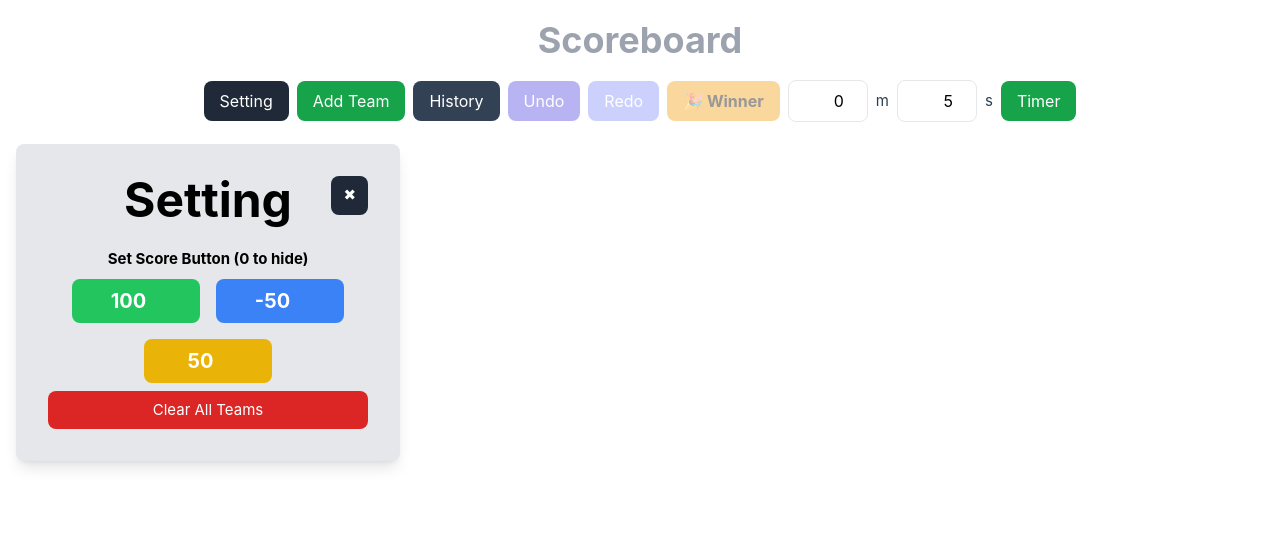
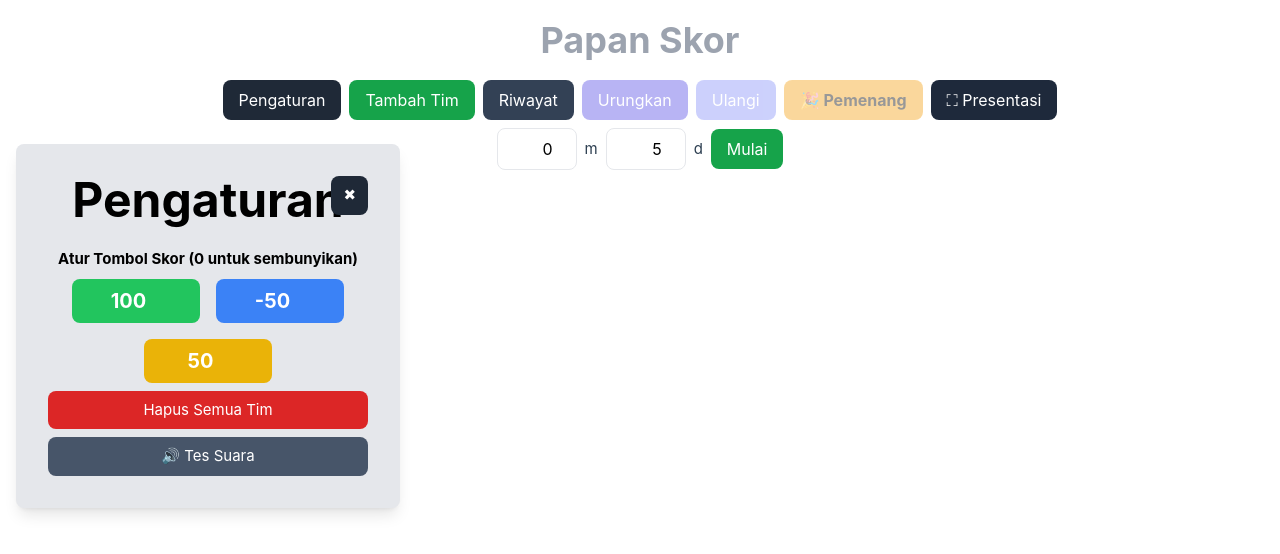
Before and after one commit to mrtalhim/cerdas-cermat-scoreboard, a Vue app: page / in a window 1280 px wide. Shown: the top 554 px of the page. Built offline with nearby package versions, Linux system fonts and the light colour scheme.

Commit message:
present mode, sound path fix, cutoff fixes, Indonesian copy

```diff
--- a/src/components/Scoreboard.vue
+++ b/src/components/Scoreboard.vue
@@ -1,29 +1,36 @@
 <template>
   <div :class="['flex flex-col items-center mx-auto text-center p-2 portrait:p-2 sm:p-4 gap-1.5 portrait:gap-1.5 sm:gap-2 min-h-screen min-h-dvh relative w-full max-w-7xl overflow-x-clip pb-[max(0.5rem,env(safe-area-inset-bottom))]', backgroundColorClass]">
     <input
+      v-if="!isPresenting"
       v-model="title"
-      placeholder="Scoreboard"
-      aria-label="Scoreboard title"
+      placeholder="Papan Skor"
+      aria-label="Judul papan skor"
       class="w-full font-bold text-xl portrait:text-xl sm:text-3xl lg:text-4xl text-center text-pretty bg-transparent px-2 py-1"
     />
+    <h1
+      v-else
+      class="w-full font-bold text-xl portrait:text-xl sm:text-3xl lg:text-4xl text-center text-pretty px-2 py-1 truncate"
+    >
+      {{ title || 'Papan Skor' }}
+    </h1>
 
     <!-- Toolbar -->
-    <div class="flex flex-row flex-wrap gap-1.5 portrait:gap-1.5 sm:gap-2 items-center justify-center m-1 sm:m-2 w-full max-w-4xl px-1">
+    <div v-if="!isPresenting" class="flex flex-row flex-wrap gap-1.5 portrait:gap-1.5 sm:gap-2 items-center justify-center m-1 sm:m-2 w-full max-w-4xl px-1">
       <button @click="togglePanel" class="bg-gray-800 text-white text-sm sm:text-base px-3 sm:px-4 py-2 rounded-lg touch-manipulation portrait:min-h-[2.75rem]">
-        Setting
+        Pengaturan
       </button>
       <button
         @click="addTeam"
         class="bg-green-600 text-white text-sm sm:text-base px-3 sm:px-4 py-2 rounded-lg transition-all duration-100 hover:scale-105 active:scale-105 touch-manipulation portrait:min-h-[2.75rem]"
       >
-        Add Team
+        Tambah Tim
       </button>
       <button
         @click="toggleHistory"
         class="bg-slate-700 text-white text-sm sm:text-base px-3 sm:px-4 py-2 rounded-lg relative touch-manipulation portrait:min-h-[2.75rem]"
-        aria-label="Toggle score history"
+        aria-label="Buka riwayat skor"
       >
-        History
+        Riwayat
         <span
           v-if="history.length"
           class="absolute -top-2 -right-2 bg-amber-400 text-black text-xs font-bold rounded-full px-2 py-0.5"
@@ -34,101 +41,143 @@
       <button
         @click="undo"
         :disabled="!canUndo"
-        title="Undo last change (Ctrl+Z)"
+        title="Urungkan perubahan terakhir (Ctrl+Z)"
         class="bg-indigo-600 text-white text-sm sm:text-base px-3 sm:px-4 py-2 rounded-lg disabled:opacity-40 disabled:cursor-not-allowed touch-manipulation portrait:min-h-[2.75rem]"
       >
-        Undo
+        Urungkan
       </button>
       <button
         @click="redo"
         :disabled="!canRedo"
-        title="Redo (Ctrl+Shift+Z)"
+        title="Ulangi (Ctrl+Shift+Z)"
         class="bg-indigo-400 text-white text-sm sm:text-base px-3 sm:px-4 py-2 rounded-lg disabled:opacity-40 disabled:cursor-not-allowed touch-manipulation portrait:min-h-[2.75rem]"
       >
-        Redo
+        Ulangi
       </button>
       <button
         @click="celebrateWinner"
         :disabled="teams.length === 0"
-        title="Celebrate current leader"
+        title="Rayakan tim yang memimpin"
         class="bg-amber-500 text-black font-bold text-sm sm:text-base px-3 sm:px-4 py-2 rounded-lg disabled:opacity-40 disabled:cursor-not-allowed transition-all duration-100 hover:scale-105 touch-manipulation portrait:min-h-[2.75rem]"
       >
-        🎉 Winner
+        🎉 Pemenang
+      </button>
+      <button
+        @click="togglePresent"
+        title="Mode presentasi: sembunyikan toolbar (F)"
+        class="bg-slate-800 text-white text-sm sm:text-base px-3 sm:px-4 py-2 rounded-lg touch-manipulation portrait:min-h-[2.75rem]"
+      >
+        ⛶ Presentasi
       </button>
       <div v-if="!isCountingDown" class="flex flex-row flex-wrap gap-1.5 sm:gap-2 items-center justify-center portrait:w-full">
-        <label class="sr-only" for="timer-minutes">Minutes</label>
+        <label class="sr-only" for="timer-minutes">Menit</label>
         <input
           id="timer-minutes"
           v-model.number="minutes"
           type="number"
           min="0"
           max="999"
-          placeholder="Minutes"
+          placeholder="Menit"
           class="w-16 sm:w-20 text-base text-black text-end p-2 border rounded-lg"
         />
         <span aria-hidden="true">m</span>
-        <label class="sr-only" for="timer-seconds">Seconds</label>
+        <label class="sr-only" for="timer-seconds">Detik</label>
         <input
           id="timer-seconds"
           v-model.number="seconds"
           type="number"
           min="0"
           max="59"
-          placeholder="Seconds"
+          placeholder="Detik"
           class="w-16 sm:w-20 text-base text-black text-end p-2 border rounded-lg"
         />
-        <span aria-hidden="true">s</span>
+        <span aria-hidden="true">d</span>
         <button @click="startCountdown" class="bg-green-600 text-white text-sm sm:text-base px-3 sm:px-4 py-2 rounded-lg touch-manipulation portrait:min-h-[2.75rem]">
-          Timer
+          Mulai
         </button>
       </div>
     </div>
 
+    <!-- Floating mini-controls while presenting (toolbar is hidden) -->
+    <div
+      v-if="isPresenting"
+      class="fixed bottom-3 right-3 z-40 flex gap-2 opacity-70 hover:opacity-100 focus-within:opacity-100"
+    >
+      <button
+        @click="undo"
+        :disabled="!canUndo"
+        title="Urungkan (Ctrl+Z)"
+        class="bg-indigo-600 text-white text-sm px-3 py-2 rounded-full shadow-lg disabled:opacity-40 touch-manipulation min-h-[2.75rem]"
+      >
+        ↩ Urungkan
+      </button>
+      <button
+        v-if="!isCountingDown"
+        @click="startCountdown"
+        title="Mulai pewaktu"
+        class="bg-green-600 text-white text-sm px-3 py-2 rounded-full shadow-lg touch-manipulation min-h-[2.75rem]"
+      >
+        ⏱ Mulai
+      </button>
+      <button
+        @click="togglePresent"
+        title="Keluar mode presentasi (Esc)"
+        class="bg-slate-800 text-white text-sm px-3 py-2 rounded-full shadow-lg touch-manipulation min-h-[2.75rem]"
+      >
+        ✕ Keluar
+      </button>
+    </div>
+
     <!-- Leader banner -->
-    <div v-if="leaderNames" class="text-base sm:text-lg font-semibold text-gray-800 px-2 text-balance" aria-live="polite">
-      👑 Leading: {{ leaderNames }}
+    <div v-if="leaderNames" class="px-2" aria-live="polite">
+      <span class="inline-block bg-amber-300 text-black text-base sm:text-lg font-semibold px-3 py-1 rounded-full shadow">
+        👑 Memimpin: {{ leaderNames }}
+      </span>
     </div>
 
     <!-- Settings panel -->
     <transition name="fade">
       <div
         v-show="isPanelOpen"
-        class="absolute top-24 portrait:top-20 sm:top-36 left-1/2 -translate-x-1/2 sm:left-4 sm:translate-x-0 sm:self-start z-20 flex flex-col bg-gray-200 p-4 portrait:p-4 sm:p-8 gap-2 rounded-lg shadow-lg w-[min(24rem,calc(100vw-1rem))] max-h-[85dvh] portrait:max-h-[calc(100dvh-6rem)] overflow-y-auto"
+        class="fixed top-24 portrait:top-20 sm:top-36 left-1/2 -translate-x-1/2 sm:left-4 sm:translate-x-0 sm:self-start z-20 flex flex-col bg-gray-200 p-4 portrait:p-4 sm:p-8 gap-2 rounded-lg shadow-lg w-[min(24rem,calc(100vw-1rem))] max-h-[85dvh] portrait:max-h-[calc(100dvh-6rem)] overflow-y-auto"
       >
         <div class="flex flex-row gap-2 justify-end items-baseline">
-          <h2 class="text-3xl sm:text-5xl text-black font-bold mb-4 w-full">Setting</h2>
-          <button @click="togglePanel" class="absolute bg-gray-800 text-white px-3 py-2 rounded-lg" aria-label="Close settings">
+          <h2 class="text-3xl sm:text-5xl text-black font-bold mb-4 w-full">Pengaturan</h2>
+          <button @click="togglePanel" class="absolute bg-gray-800 text-white px-3 py-2 rounded-lg" aria-label="Tutup pengaturan">
             &#10006;
           </button>
         </div>
         <div class="flex flex-col gap-2">
-          <span class="text-black font-bold">Set Score Button (0 to hide)</span>
+          <span class="text-black font-bold">Atur Tombol Skor (0 untuk sembunyikan)</span>
           <div class="flex flex-wrap gap-2 sm:gap-4 justify-center w-full">
             <input
               v-model.number="globalScores.score1"
               type="number"
-              aria-label="First score button value"
+              aria-label="Nilai tombol skor pertama"
               class="bg-green-500 text-lg sm:text-xl text-white font-bold text-center p-2 w-24 sm:w-32 min-w-0 rounded-lg"
-              placeholder="Score Value"
+              placeholder="Nilai Skor"
             />
             <input
               v-model.number="globalScores.score2"
               type="number"
-              aria-label="Second score button value"
+              aria-label="Nilai tombol skor kedua"
               class="bg-blue-500 text-lg sm:text-xl text-white font-bold text-center p-2 w-24 sm:w-32 min-w-0 rounded-lg"
-              placeholder="Score Value"
+              placeholder="Nilai Skor"
             />
             <input
               v-model.number="globalScores.score3"
               type="number"
-              aria-label="Third score button value"
+              aria-label="Nilai tombol skor ketiga"
               class="bg-yellow-500 text-lg sm:text-xl text-white font-bold text-center p-2 w-24 sm:w-32 min-w-0 rounded-lg"
-              placeholder="Score Value"
+              placeholder="Nilai Skor"
             />
           </div>
         </div>
         <button @click="resetAll" class="bg-red-600 text-white text-center p-2 rounded-lg w-auto">
-          Clear All Teams
+          Hapus Semua Tim
+        </button>
+        <button @click="testSound" class="bg-slate-600 text-white text-center p-2 rounded-lg w-auto">
+          🔊 Tes Suara
         </button>
       </div>
     </transition>
@@ -137,11 +186,11 @@
     <transition name="fade">
       <div
         v-show="isHistoryOpen"
-        class="absolute top-24 portrait:top-20 sm:top-36 left-1/2 -translate-x-1/2 sm:left-auto sm:translate-x-0 sm:right-4 sm:self-end z-20 flex flex-col bg-white p-4 sm:p-6 gap-2 rounded-lg shadow-lg w-[min(20rem,calc(100vw-1rem))] max-h-[70vh] max-h-[70dvh] portrait:max-h-[calc(100dvh-6rem)] overflow-hidden text-left"
+        class="fixed top-24 portrait:top-20 sm:top-36 left-1/2 -translate-x-1/2 sm:left-auto sm:translate-x-0 sm:right-4 sm:self-end z-20 flex flex-col bg-white p-4 sm:p-6 gap-2 rounded-lg shadow-lg w-[min(20rem,calc(100vw-1rem))] max-h-[70vh] max-h-[70dvh] portrait:max-h-[calc(100dvh-6rem)] overflow-hidden text-left"
       >
         <div class="flex flex-row gap-2 justify-between items-center">
-          <h2 class="text-2xl text-black font-bold">History</h2>
-          <button @click="toggleHistory" class="bg-gray-800 text-white px-3 py-1 rounded-lg" aria-label="Close history">
+          <h2 class="text-2xl text-black font-bold">Riwayat</h2>
+          <button @click="toggleHistory" class="bg-gray-800 text-white px-3 py-1 rounded-lg" aria-label="Tutup riwayat">
             &#10006;
           </button>
         </div>
@@ -151,25 +200,25 @@
             :disabled="!canUndo"
             class="flex-1 bg-indigo-600 text-white px-2 py-1 rounded-lg disabled:opacity-40"
           >
-            Undo
+            Urungkan
           </button>
           <button
             @click="redo"
             :disabled="!canRedo"
             class="flex-1 bg-indigo-400 text-white px-2 py-1 rounded-lg disabled:opacity-40"
           >
-            Redo
+            Ulangi
           </button>
           <button
             @click="clearHistory"
             :disabled="history.length === 0 && redoStack.length === 0"
             class="flex-1 bg-gray-500 text-white px-2 py-1 rounded-lg disabled:opacity-40"
           >
-            Clear
+            Hapus
           </button>
         </div>
         <p v-if="history.length === 0" class="text-gray-500 text-sm">
-          No changes yet. Score updates, adds and removes will show up here.
+          Belum ada perubahan. Perubahan skor, tambah dan hapus tim akan muncul di sini.
         </p>
         <ol v-else class="overflow-y-auto min-h-0 flex flex-col gap-1 pr-1">
           <li
@@ -187,7 +236,7 @@
     <!-- Countdown overlay -->
     <div
       v-if="isCountingDown"
-      class="absolute inset-0 z-30 bg-black bg-opacity-75 flex flex-col items-center justify-center gap-4 p-4"
+      class="fixed inset-0 z-30 bg-black bg-opacity-75 flex flex-col items-center justify-center gap-4 p-4"
     >
       <div class="text-white font-bold tabular-nums leading-none text-center text-[clamp(2.75rem,17vw,9rem)] portrait:text-[clamp(2.75rem,20vw,6.5rem)] animate-pulse" aria-live="assertive">
         {{ formattedCountdown }}
@@ -198,17 +247,17 @@
           @click="pauseCountdown"
           class="bg-amber-500 text-black font-bold px-4 py-2 rounded-lg touch-manipulation portrait:min-h-[2.75rem] portrait:px-6"
         >
-          Pause
+          Jeda
         </button>
         <button
           v-else
           @click="resumeCountdown"
           class="bg-green-600 text-white px-4 py-2 rounded-lg touch-manipulation portrait:min-h-[2.75rem] portrait:px-6"
         >
-          Resume
+          Lanjut
         </button>
         <button @click="resetCountdown" class="bg-red-600 text-white px-4 py-2 rounded-lg touch-manipulation portrait:min-h-[2.75rem] portrait:px-6">
-          Reset
+          Ulang
         </button>
       </div>
     </div>
@@ -222,9 +271,9 @@
         :class="[
           'team-card flex flex-col p-3 sm:p-4 gap-2 rounded-lg shadow transition-all duration-300 min-h-[9rem] portrait:min-h-[12rem] sm:min-h-[12rem] min-w-0',
           team.lastChange > 0
-            ? 'bg-green-500 scale-110'
+            ? 'bg-green-500 scale-[1.03]'
             : team.lastChange < 0
-              ? 'bg-red-500 scale-90'
+              ? 'bg-red-500 scale-[0.97]'
               : 'bg-gray-100',
           leaders.includes(team.id) ? 'ring-4 ring-amber-400' : ''
         ]"
@@ -232,14 +281,15 @@
         <div class="flex flex-row gap-2 min-w-0">
           <input
             v-model="team.name"
-            placeholder="Team Name"
-            :aria-label="`Team ${team.id} name`"
+            placeholder="Nama Tim"
+            aria-label="Nama tim"
             class="text-base portrait:text-lg sm:text-xl lg:text-2xl text-gray-950 text-center font-bold p-2 w-full min-w-0 border rounded-lg uppercase transition-all duration-100"
           />
           <button
+            v-if="!isPresenting"
             class="bg-red-600 text-white px-3 sm:px-4 rounded-lg shrink-0 touch-manipulation portrait:min-h-[2.75rem] portrait:min-w-[2.75rem] transition-all duration-100 hover:scale-105"
             @click="removeTeam(team.id)"
-            aria-label="Remove team"
+            aria-label="Hapus tim"
           >
             &#10006;
           </button>
@@ -252,7 +302,7 @@
             <div
               :key="team.score"
               :class="[
-                'text-black font-bold tabular-nums leading-none subpixel-antialiased flex-1 min-w-0 flex items-center justify-center whitespace-nowrap overflow-hidden portrait:py-2 portrait:min-h-[4.5rem]',
+                'text-black font-bold tabular-nums leading-none subpixel-antialiased flex-1 min-w-0 flex items-center justify-center whitespace-nowrap overflow-hidden text-ellipsis portrait:py-2 portrait:min-h-[4.5rem]',
                 scoreClass
               ]"
               aria-live="polite"
@@ -329,6 +379,8 @@ export default {
       redoStack: [],
       isPanelOpen: false,
       isHistoryOpen: false,
+      isPresenting: false,
+      fsRequested: false,
       minutes: 0,
       seconds: 5,
       originalMinutes: 0,
@@ -375,7 +427,7 @@ export default {
       if (!this.leaders.length) return ''
       const names = this.teams
         .filter((t) => this.leaders.includes(t.id))
-        .map((t) => t.name?.trim() || 'Unnamed team')
+        .map((t) => t.name?.trim() || 'Tim tanpa nama')
       return names.join(', ')
     },
     canUndo() {
@@ -409,11 +461,13 @@ export default {
     this.load()
     this.initAudio()
     window.addEventListener('keydown', this.handleKeydown)
+    document.addEventListener('fullscreenchange', this.syncFullscreen)
     this.animateEntrance()
   },
   beforeUnmount() {
     this.stopTicking()
     window.removeEventListener('keydown', this.handleKeydown)
+    document.removeEventListener('fullscreenchange', this.syncFullscreen)
   },
   methods: {
     // ---------- persistence ----------
@@ -512,18 +566,18 @@ export default {
 
     // ---------- history / undo ----------
     describeEntry(entry) {
-      const name = (entry.teamName ?? entry.team?.name ?? '').trim() || 'Unnamed team'
+      const name = (entry.teamName ?? entry.team?.name ?? '').trim() || 'Tim tanpa nama'
       switch (entry.type) {
         case 'score':
           return `${name}: ${entry.amount >= 0 ? '+' : ''}${entry.amount} (${entry.prevScore} → ${entry.nextScore})`
         case 'add':
-          return `Added ${((entry.team?.name ?? '')).trim() || 'new team'}`
+          return `Menambah ${((entry.team?.name ?? '')).trim() || 'tim baru'}`
         case 'remove':
-          return `Removed ${name} (${entry.team?.score ?? 0} pts)`
+          return `Menghapus ${name} (${entry.team?.score ?? 0} poin)`
         case 'reset':
-          return `Cleared ${(entry.teams ?? []).length} team(s)`
+          return `Menghapus ${(entry.teams ?? []).length} tim`
         default:
-          return 'Changed scoreboard'
+          return 'Mengubah papan skor'
       }
     },
     formatEntryTime(at) {
@@ -624,7 +678,7 @@ export default {
     },
     clearHistory() {
       if (!this.history.length && !this.redoStack.length) return
-      if (!window.confirm('Clear score history? This cannot be undone.')) return
+      if (!window.confirm('Hapus riwayat? Tindakan ini tidak dapat dibatalkan.')) return
       this.history = []
       this.redoStack = []
       this.save()
@@ -646,8 +700,15 @@ export default {
         return
       }
       if (e.key === 'Escape') {
+        if (this.isPresenting) {
+          this.togglePresent()
+          return
+        }
         this.isPanelOpen = false
         this.isHistoryOpen = false
+      }
+      if ((e.key === 'f' || e.key === 'F') && !typing && !e.ctrlKey && !e.metaKey) {
+        this.togglePresent()
       }
     },
 
@@ -657,6 +718,38 @@ export default {
     },
     toggleHistory() {
       this.isHistoryOpen = !this.isHistoryOpen
+    },
+    // ---------- present mode ----------
+    async togglePresent() {
+      if (this.isPresenting) {
+        this.isPresenting = false
+        this.fsRequested = false
+        try {
+          if (document.fullscreenElement) await document.exitFullscreen()
+        } catch {
+          // leaving fullscreen is best-effort; present flag already off
+        }
+        return
+      }
+      this.isPanelOpen = false
+      this.isHistoryOpen = false
+      this.isPresenting = true
+      try {
+        if (document.documentElement.requestFullscreen) {
+          this.fsRequested = true
+          await document.documentElement.requestFullscreen()
+        }
+      } catch {
+        // e.g. iOS Safari / iframe without permission — stay in fake-present mode
+        this.fsRequested = false
+      }
+    },
+    syncFullscreen() {
+      // user pressed the browser's own Esc inside fullscreen
+      if (!document.fullscreenElement && this.fsRequested) {
+        this.fsRequested = false
+        this.isPresenting = false
+      }
     },
     highlightBackground(colorClass) {
       this.backgroundColorClass = colorClass + ' bg-transition'
@@ -727,7 +820,10 @@ export default {
     // ---------- timer ----------
     initAudio() {
       try {
-        const base = import.meta.env.BASE_URL || '/'
+        // import.meta.env.BASE_URL has no trailing slash on prod
+        // (e.g. "/cerdas-cermat-scoreboard"), so normalize before joining.
+        const rawBase = import.meta.env.BASE_URL || '/'
+        const base = rawBase.endsWith('/') ? rawBase : `${rawBase}/`
         this.alarm = new Audio(`${base}buzz.wav`)
         this.tick = new Audio(`${base}tick.wav`)
         this.alarm.preload = 'auto'
@@ -736,6 +832,9 @@ export default {
         this.alarm = null
         this.tick = null
       }
+    },
+    testSound() {
+      this.safePlay(this.tick)
     },
     safePlay(audio) {
       if (!audio) return
@@ -808,7 +907,7 @@ export default {
     },
     resetAll() {
       if (!this.teams.length) return
-      if (!window.confirm(`Remove all ${this.teams.length} team(s)? You can Undo right after.`)) return
+      if (!window.confirm(`Hapus semua ${this.teams.length} tim? Anda bisa mengurungkan tepat setelah ini.`)) return
       this.stopTicking()
       this.isCountingDown = false
       this.isPaused = false
```
